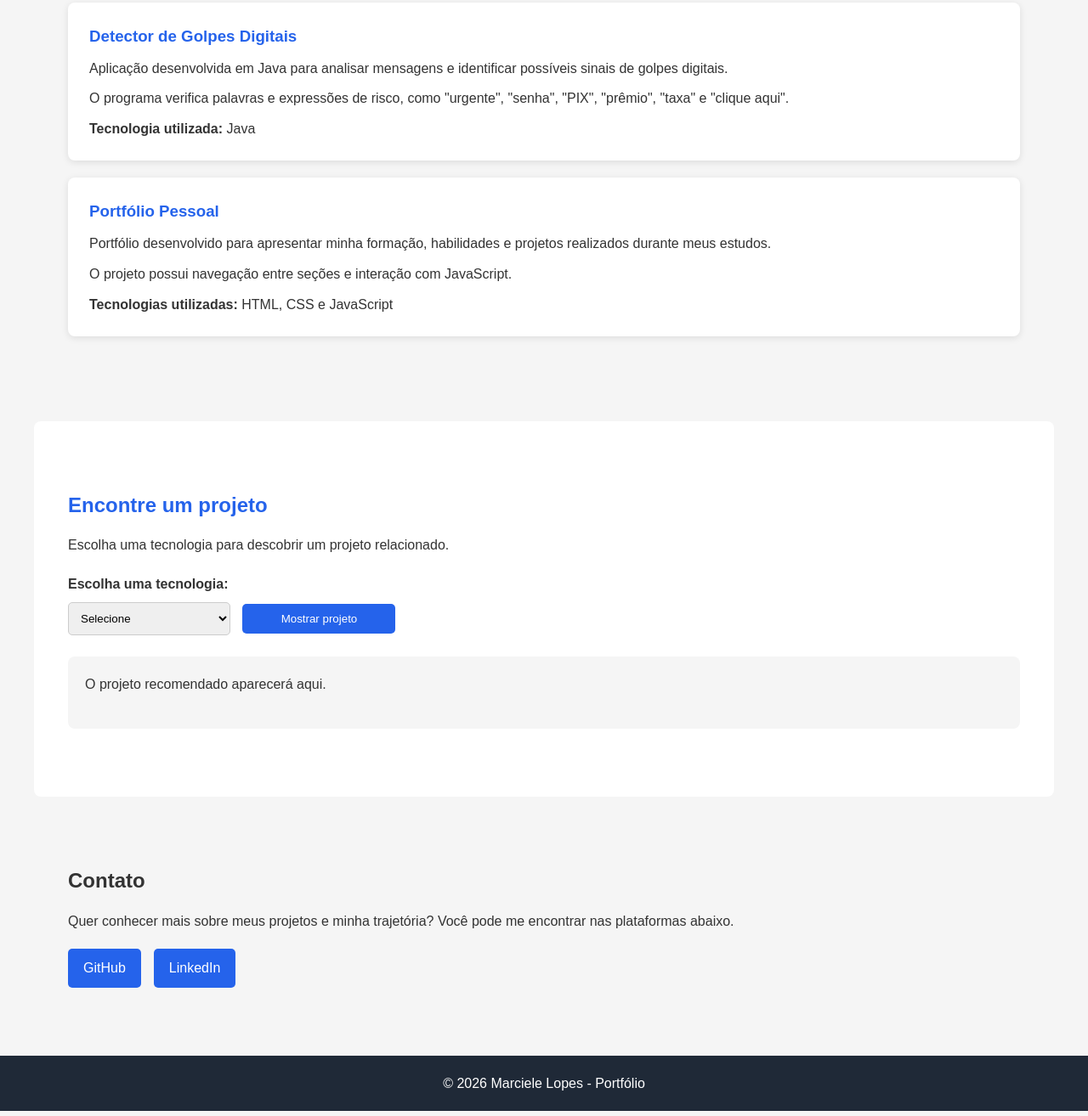
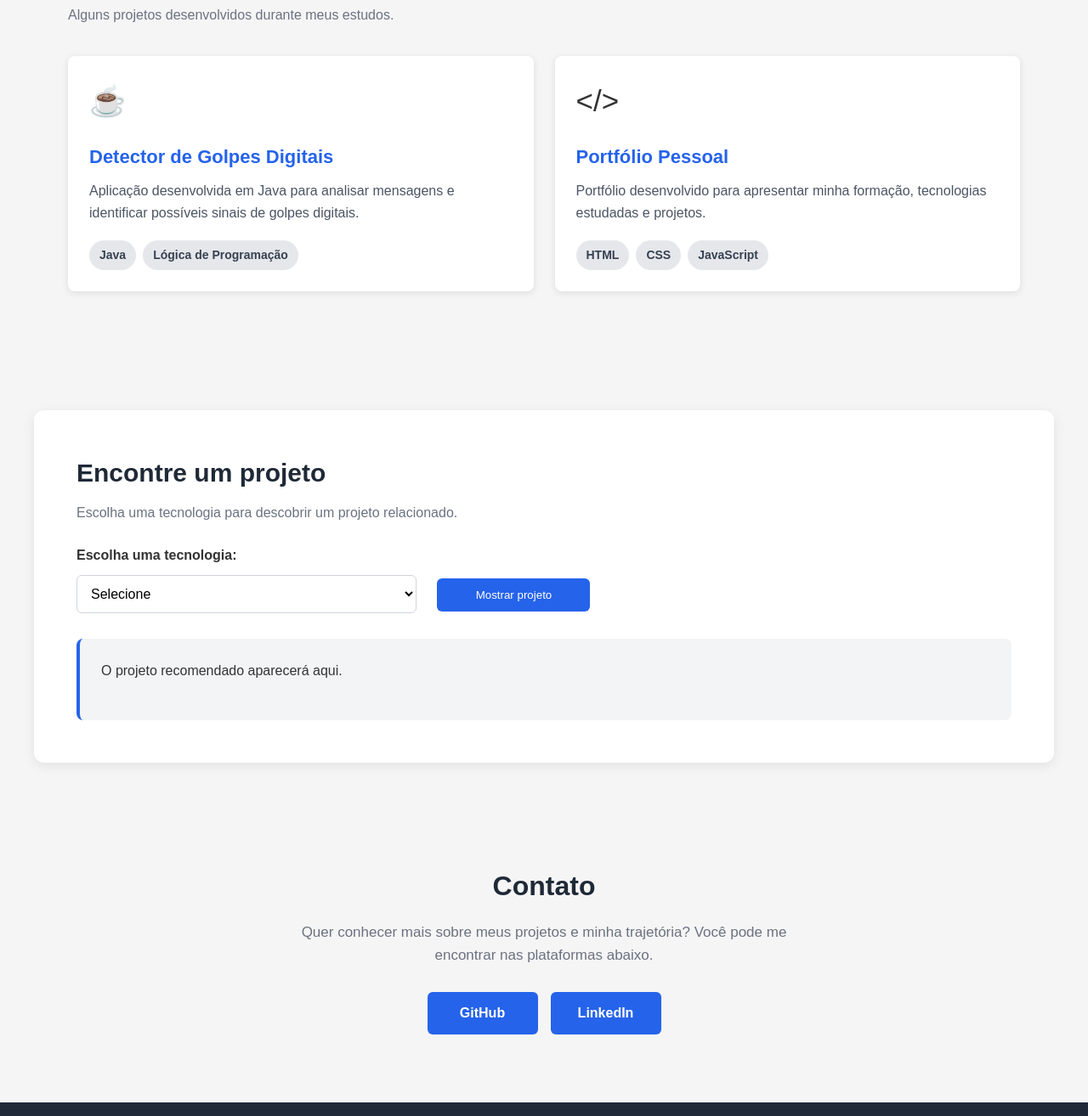
Before and after one commit to marciele-boop/portifolio-marciele, a plain HTML site: page index.html in a window 1280 px wide. Shown: the part 1606-2920 px from the top of the page at 85% size. Drawn offline with Linux system fonts and the light colour scheme.

Commit message:
Atualiza portfolio e adiciona README

```diff
--- a/index.html
+++ b/index.html
@@ -99,53 +99,46 @@
 
     <h2>Meus Projetos</h2>
 
+    <p class="descricao-secao">
+        Alguns projetos desenvolvidos durante meus estudos.
+    </p>
 
-            <!-- PROJETO 1 -->
-            <article>
+    <div class="lista-projetos">
+
+        <article class="card-projeto">
+            <div class="icone-projeto">☕</div>
 
             <h3>Detector de Golpes Digitais</h3>
 
             <p>
-                    Aplicação desenvolvida em Java para analisar
-                    mensagens e identificar possíveis sinais de
-                    golpes digitais.
+                Aplicação desenvolvida em Java para analisar mensagens
+                e identificar possíveis sinais de golpes digitais.
             </p>
 
-                <p>
-                    O programa verifica palavras e expressões de risco,
-                    como "urgente", "senha", "PIX", "prêmio",
-                    "taxa" e "clique aqui".
-                </p>
-
-                <p>
-                    <strong>Tecnologia utilizada:</strong> Java
-                </p>
-
+            <div class="tecnologias-projeto">
+                <span>Java</span>
+                <span>Lógica de Programação</span>
+            </div>
         </article>
 
-
-            <!-- PROJETO 2 -->
-            <article>
+        <article class="card-projeto">
+            <div class="icone-projeto">&lt;/&gt;</div>
 
             <h3>Portfólio Pessoal</h3>
 
             <p>
-                    Portfólio desenvolvido para apresentar minha
-                    formação, habilidades e projetos realizados
-                    durante meus estudos.
+                Portfólio desenvolvido para apresentar minha formação,
+                tecnologias estudadas e projetos.
             </p>
 
-                <p>
-                    O projeto possui navegação entre seções e
-                    interação com JavaScript.
-                </p>
+            <div class="tecnologias-projeto">
+                <span>HTML</span>
+                <span>CSS</span>
+                <span>JavaScript</span>
+            </div>
+        </article>
 
-                <p>
-                    <strong>Tecnologias utilizadas:</strong>
-                    HTML, CSS e JavaScript
-                </p>
-
-            </article>
+    </div>
 
 </section>
 
--- a/style.css
+++ b/style.css
@@ -312,3 +312,262 @@ footer {
         max-width: 350px;
     }
 }
+/* SEÇÃO PROJETOS */
+
+#projetos {
+    padding-top: 80px;
+    padding-bottom: 80px;
+}
+
+#projetos h2 {
+    font-size: 32px;
+    color: #1f2937;
+    margin-bottom: 10px;
+}
+
+.descricao-secao {
+    color: #6b7280;
+    margin-bottom: 35px;
+}
+
+.lista-projetos {
+    display: grid;
+    grid-template-columns: repeat(2, 1fr);
+    gap: 25px;
+}
+
+.card-projeto {
+    background-color: #ffffff;
+    padding: 30px;
+    border-radius: 12px;
+
+    box-shadow: 0 4px 15px rgba(0, 0, 0, 0.08);
+
+    transition: transform 0.3s ease,
+                box-shadow 0.3s ease;
+}
+
+.card-projeto:hover {
+    transform: translateY(-7px);
+
+    box-shadow: 0 10px 25px rgba(0, 0, 0, 0.12);
+}
+
+.icone-projeto {
+    font-size: 35px;
+    margin-bottom: 20px;
+}
+
+.card-projeto h3 {
+    color: #2563eb;
+    font-size: 22px;
+    margin-bottom: 15px;
+}
+
+.card-projeto p {
+    color: #4b5563;
+    margin-bottom: 20px;
+}
+
+.tecnologias-projeto {
+    display: flex;
+    flex-wrap: wrap;
+    gap: 8px;
+}
+
+.tecnologias-projeto span {
+    background-color: #e5e7eb;
+    color: #374151;
+
+    padding: 6px 12px;
+    border-radius: 20px;
+
+    font-size: 14px;
+    font-weight: bold;
+}
+
+/* RESPONSIVO */
+
+@media (max-width: 768px) {
+
+    .lista-projetos {
+        grid-template-columns: 1fr;
+    }
+
+}
+/* ENCONTRE UM PROJETO */
+
+#encontrar-projeto {
+    background-color: #ffffff;
+    padding: 50px;
+    border-radius: 12px;
+    margin-top: 40px;
+    margin-bottom: 40px;
+
+    box-shadow: 0 4px 15px rgba(0, 0, 0, 0.08);
+}
+
+#encontrar-projeto h2 {
+    font-size: 30px;
+    color: #1f2937;
+    margin-bottom: 10px;
+}
+
+#encontrar-projeto > p {
+    color: #6b7280;
+    margin-bottom: 25px;
+}
+
+#encontrar-projeto label {
+    display: block;
+    font-weight: bold;
+    margin-bottom: 10px;
+}
+
+#tecnologia {
+    width: 100%;
+    max-width: 400px;
+
+    padding: 12px;
+
+    border: 1px solid #d1d5db;
+    border-radius: 6px;
+
+    font-size: 16px;
+    background-color: #ffffff;
+}
+
+#botaoBuscar {
+    margin-left: 10px;
+    padding: 12px 20px;
+
+    background-color: #2563eb;
+    color: white;
+
+    border: none;
+    border-radius: 6px;
+
+    cursor: pointer;
+
+    transition: 0.3s;
+}
+
+#botaoBuscar:hover {
+    background-color: #1d4ed8;
+    transform: translateY(-2px);
+}
+
+#resultado {
+    margin-top: 30px;
+    padding: 25px;
+
+    background-color: #f3f4f6;
+
+    border-left: 4px solid #2563eb;
+    border-radius: 8px;
+}
+
+#resultado:empty {
+    display: none;
+}
+
+/* CELULAR */
+
+@media (max-width: 768px) {
+
+    #encontrar-projeto {
+        padding: 30px 20px;
+    }
+
+    #tecnologia {
+        max-width: 100%;
+        margin-bottom: 10px;
+    }
+
+    #botaoBuscar {
+        width: 100%;
+        margin-left: 0;
+    }
+}
+/* CONTATO */
+
+#contato {
+    text-align: center;
+    padding-top: 80px;
+    padding-bottom: 80px;
+}
+
+#contato h2 {
+    font-size: 32px;
+    color: #1f2937;
+    margin-bottom: 15px;
+}
+
+#contato p {
+    max-width: 600px;
+    margin: 0 auto 30px;
+    color: #6b7280;
+    font-size: 17px;
+}
+
+.links-contato {
+    display: flex;
+    justify-content: center;
+    gap: 15px;
+}
+
+.botao-contato {
+    display: inline-block;
+    min-width: 130px;
+
+    padding: 12px 22px;
+
+    background-color: #2563eb;
+    color: #ffffff;
+
+    text-decoration: none;
+    font-weight: bold;
+
+    border-radius: 6px;
+
+    transition: 0.3s;
+}
+
+.botao-contato:hover {
+    background-color: #1d4ed8;
+
+    transform: translateY(-3px);
+
+    box-shadow: 0 6px 15px rgba(37, 99, 235, 0.25);
+}
+
+
+/* RODAPÉ */
+
+footer {
+    background-color: #1f2937;
+    color: #ffffff;
+
+    text-align: center;
+
+    padding: 25px 20px;
+}
+
+footer p {
+    margin: 0;
+    font-size: 14px;
+}
+
+
+/* CELULAR */
+
+@media (max-width: 768px) {
+
+    .links-contato {
+        flex-direction: column;
+        align-items: center;
+    }
+
+    .botao-contato {
+        width: 200px;
+    }
```
Also changed, not shown: 1 other file. Lines whose indentation alone changed are shown as unchanged.
